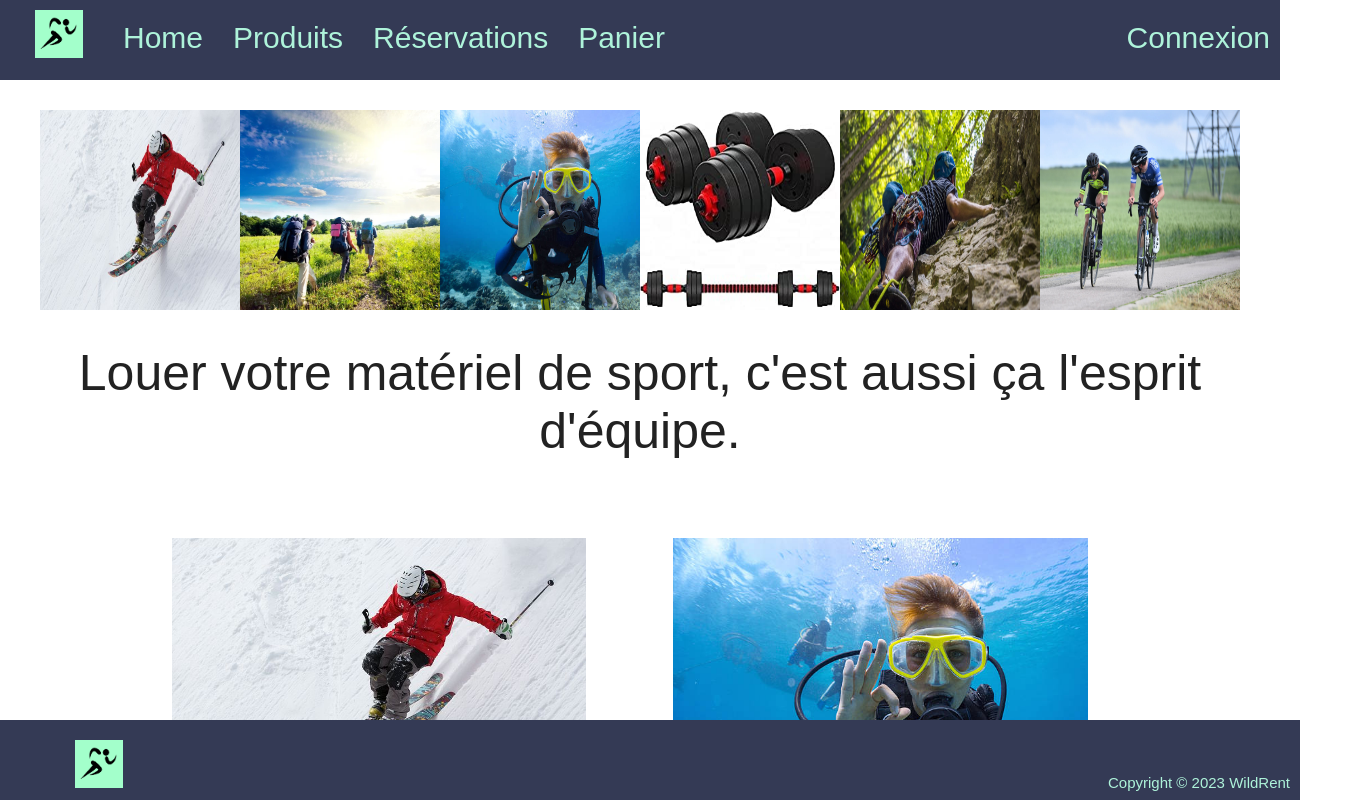
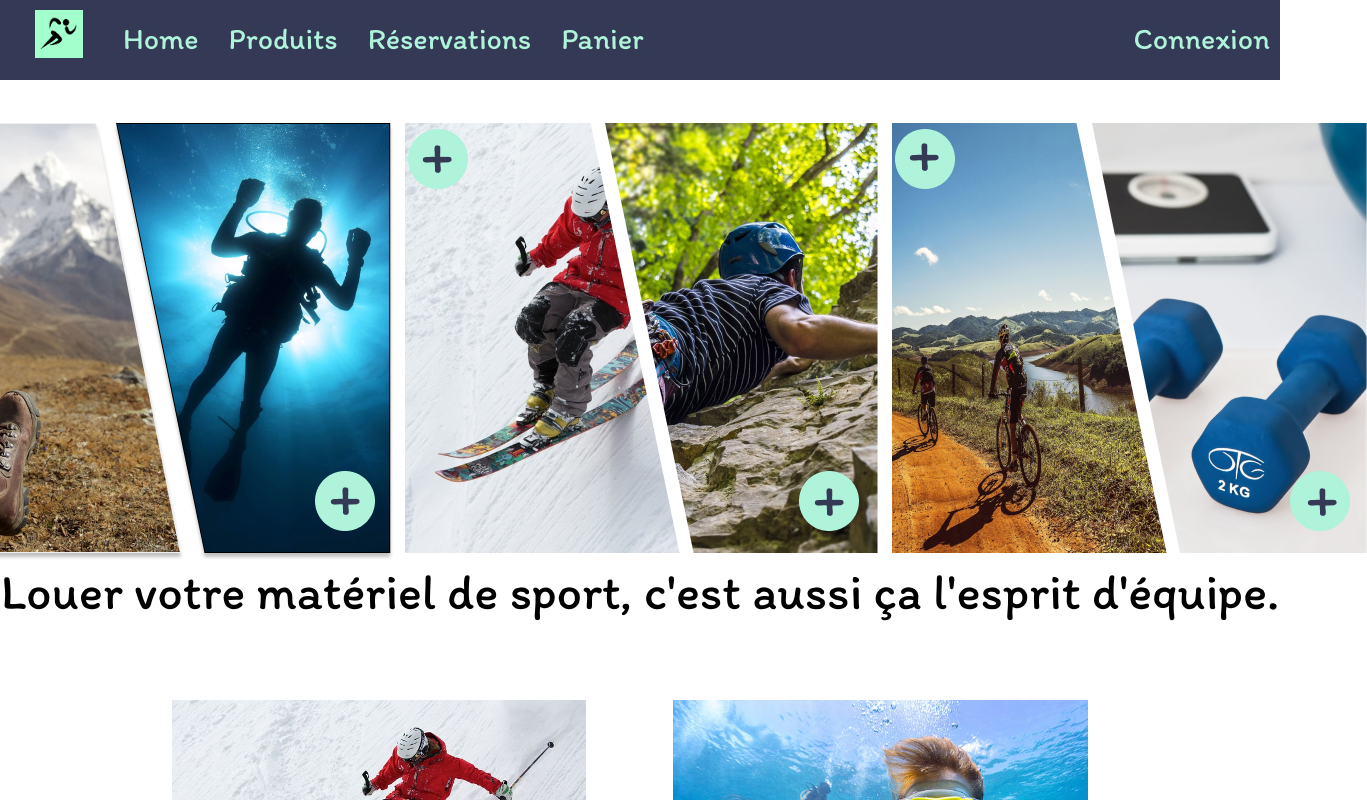
Before and after one commit to WildCodeSchool/2209-wns-hopper-leseclairsdegenie-front, a React (Create React App) app: page / in a window 1280 px wide. Shown: the top 800 px of the page, 1367 px wide, since content can reach past the window. Built offline with nearby package versions, Linux system fonts and the light colour scheme.

Commit message:
added bandeau and links on top of home page and resolved some css error of footer

```diff
--- a/src/App.css
+++ b/src/App.css
@@ -1,9 +1,25 @@
-body {
+@font-face {
+  font-family: "Itim";
+  src: local("Itim"),
+   url("./assets/Itim-Regular.ttf") format("truetype");
+  font-weight: bold;
+  }
+  html {
+    height: 100%;
+    box-sizing: border-box;
+  }
+  *,
+*:before,
+*:after {
+  box-sizing: inherit;
+}
+
+  body {
   font-family: sans-serif;
-  color: #222;
+  position: relative;
   margin: 0;
-  min-height: 100vh;
-  width: auto;
+  padding-bottom: 6rem;
+  min-height: 100%;
 }
 
 h1, h2, h3 {
@@ -29,22 +45,9 @@ h4 {
 p {
   margin: 0 0 1.15em;
 }
-/*
-.container {
-  max-width: 800px;
-  margin-left: auto;
-  margin-right: auto;
-  padding: 24px;
-} */
 
-/* header {
-  background-color: #F76C6C;
-  color: #fff;
-}
 
-footer {
-  border-top: 2px solid #F76C6C;
-} */
+
 
 /*
  * card-layout. css
--- a/src/components/BandeauHome.module.css
+++ b/src/components/BandeauHome.module.css
@@ -1,16 +1,5 @@
-.containerImage {
-  flex-direction: row;
-  margin-bottom: 30px;
-  /* width: 100%; */
-  /* margin: 10px 0; */
-
-}
-.containerImage img {
-  width:200px;
-  height:200px;
-}
-
 .containerBandeau p {
+  font-family: "Itim";
   text-align: center;
   font-size: 50px;
 }
--- a/src/components/BandeauHome.tsx
+++ b/src/components/BandeauHome.tsx
@@ -1,23 +1,20 @@
 import React from "react";
-import ski from "../assets/ski.jpg";
-import plongee from "../assets/plongee.jpg";
-import randonnee from "../assets/randonnee.jpg";
-import escalade from "../assets/escalade.jpg";
-import cyclisme from "../assets/cyclisme.jpg";
-import musculation from "../assets/musculation.jpg";
+
 import styles from "./BandeauHome.module.css";
+import bandeau from "../assets/images/Component61.jpg";
 
 const BandeauHome = () => {
   return (
     <div className={styles.containerBandeau}>
-      <div className={styles.containerImage}>
-        <img src={ski} alt="skieur" />
-        <img src={randonnee} alt="randonneur" />
-        <img src={plongee} alt="plongeur" />
-        <img src={musculation} alt="alterre" />
-        <img src={escalade} alt="escalade" />
-        <img src={cyclisme} alt="cycliste" />
-      </div>
+      <img src={bandeau} useMap="#image-map" />
+      <map name="image-map">
+        <area target="" alt="title" title="title" href="http://localhost:3000/products" coords="41,50,34" shape="circle" />
+        <area target="" alt="" title="" href="http://localhost:3000/products" coords="435,392,31" shape="circle" />
+        <area target="" alt="" title="" href="http://localhost:3000/products" coords="525,46,28" shape="circle" />
+        <area target="" alt="" title="" href="http://localhost:3000/products" coords="916,394,34" shape="circle" />
+        <area target="" alt="" title="" href="http://localhost:3000/products" coords="1010,46,32" shape="circle" />
+        <area target="" alt="" title="" href="http://localhost:3000/products" coords="1411,391,33" shape="circle" />
+      </map>
       <p>Louer votre matériel de sport, c'est aussi ça l'esprit d'équipe.</p>
     </div>
   );
--- a/src/components/footer/Footer.css
+++ b/src/components/footer/Footer.css
@@ -1,11 +1,12 @@
 .footer {
   background-color: rgba(52, 58, 85, 1);
-  height: 80px;
-  padding: 10px 10px ;
-  position: fixed;
+  font-family: "Itim";
+  position: absolute;
+  right: 0;
   bottom: 0;
-  width: 100%;
-  height: 60px;   /* Height of the footer */
+  left: 0;
+  padding: 1rem;
+  text-align: center;
 }
 
 .footermenu {
@@ -35,3 +36,6 @@
 .footermenu li:last-of-type {
     margin-left: auto;
 }
+.footermenu p {
+   margin-right: 3rem;
+}
--- a/src/components/nav/Navbar.css
+++ b/src/components/nav/Navbar.css
@@ -1,6 +1,7 @@
 .nav {
     background-color: rgba(52, 58, 85, 1);
     height: 80px;
+    font-family: "Itim";
 }
 
 .logo  {
```
Also changed, not shown: src/assets/images/Component61.jpg (added).
